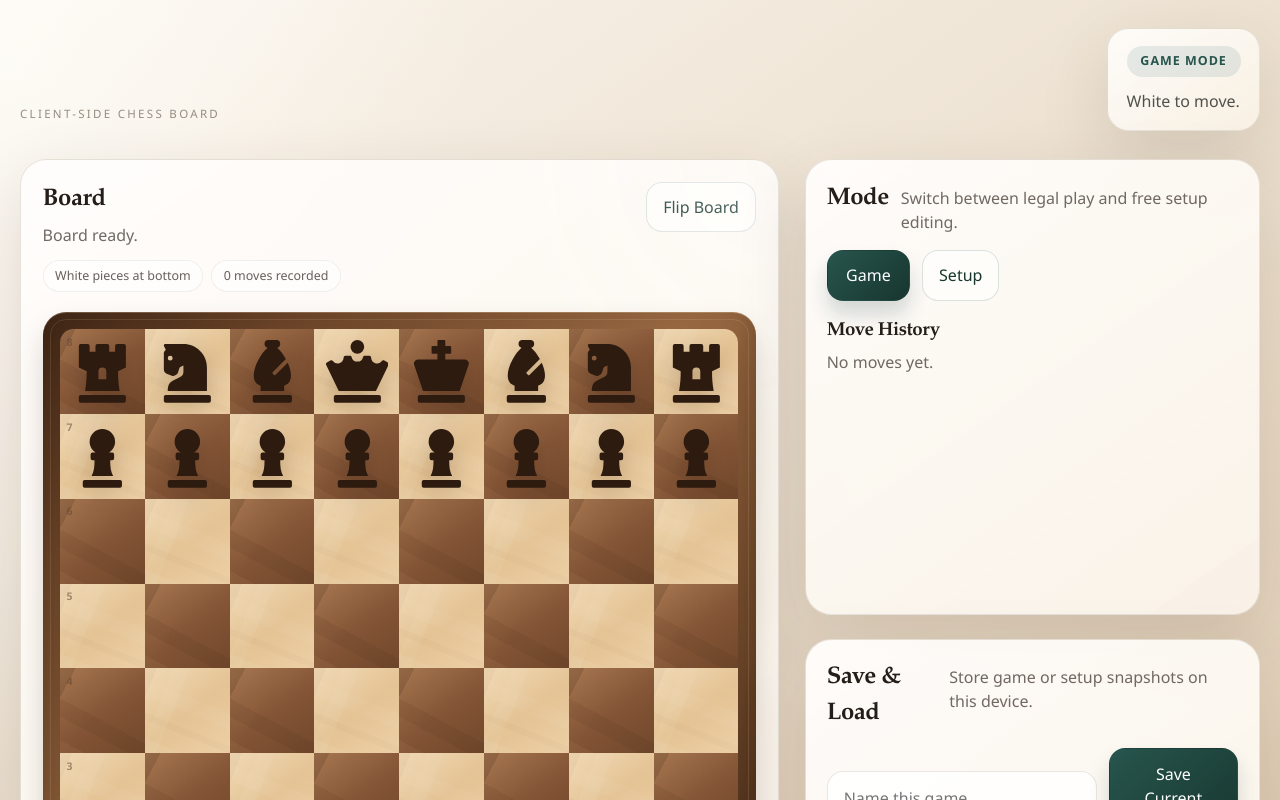
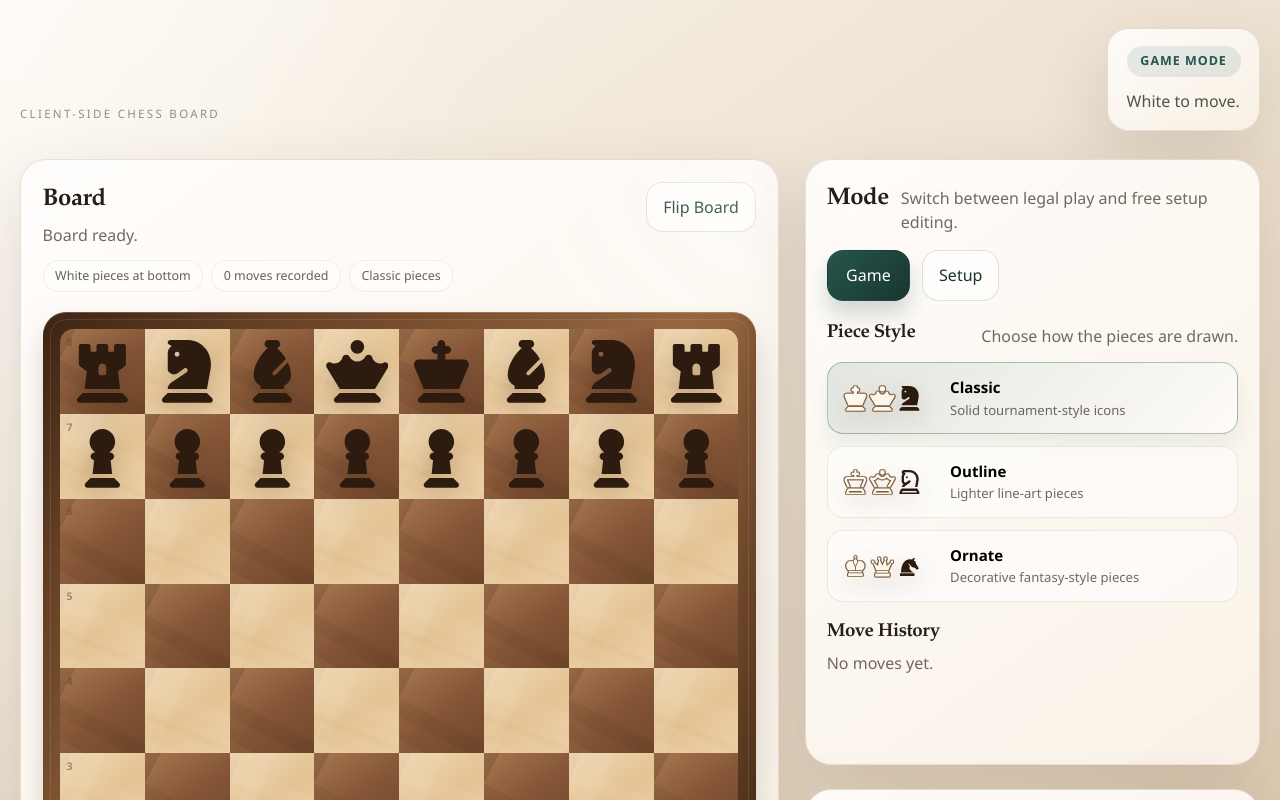
Before and after one commit to 1Brajesh/Chess, a React (Vite) app: page / in a window 1280 px wide. Shown: the top 800 px of the page. Built offline with nearby package versions, Linux system fonts and the light colour scheme.

Commit message:
Add selectable piece styles

```diff
--- a/src/App.jsx
+++ b/src/App.jsx
@@ -19,6 +19,11 @@ import {
   serializeGameSummary,
 } from './lib/chess.js';
 import ChessPiece from './components/ChessPiece.jsx';
+import {
+  DEFAULT_PIECE_STYLE,
+  PIECE_STYLE_OPTIONS,
+  normalizePieceStyle,
+} from './lib/pieceStyles.js';
 
 const APP_STORAGE_KEY = 'chess-board-session-v1';
 const SAVES_STORAGE_KEY = 'chess-board-saves-v1';
@@ -43,6 +48,7 @@ function loadPersistedApp() {
   const fallback = {
     mode: 'game',
     orientation: 'w',
+    pieceStyle: DEFAULT_PIECE_STYLE,
     gameState: createGameState(),
     setupState: makeEditorStateFromFen(STANDARD_START_FEN),
   };
@@ -63,6 +69,7 @@ function loadPersistedApp() {
     return {
       mode: parsed.mode === 'setup' ? 'setup' : 'game',
       orientation: parsed.orientation === 'b' ? 'b' : 'w',
+      pieceStyle: normalizePieceStyle(parsed.pieceStyle),
       gameState: normalizeGameState(parsed.gameState),
       setupState: normalizeSetupState(parsed.setupState),
     };
@@ -109,6 +116,7 @@ export default function App() {
   const [persisted] = useState(loadPersistedApp);
   const [mode, setMode] = useState(persisted.mode);
   const [orientation, setOrientation] = useState(persisted.orientation);
+  const [pieceStyle, setPieceStyle] = useState(persisted.pieceStyle);
   const [gameState, setGameState] = useState(persisted.gameState);
   const [setupState, setSetupState] = useState(persisted.setupState);
   const [savedItems, setSavedItems] = useState(loadSavedItems);
@@ -141,6 +149,9 @@ export default function App() {
         }`;
   const boardPerspective =
     orientation === 'w' ? 'White pieces at bottom' : 'Black pieces at bottom';
+  const activePieceStyleLabel =
+    PIECE_STYLE_OPTIONS.find((option) => option.value === pieceStyle)?.label ??
+    'Classic';
 
   useEffect(() => {
     window.localStorage.setItem(
@@ -148,11 +159,12 @@ export default function App() {
       JSON.stringify({
         mode,
         orientation,
+        pieceStyle,
         gameState,
         setupState,
       }),
     );
-  }, [gameState, mode, orientation, setupState]);
+  }, [gameState, mode, orientation, pieceStyle, setupState]);
 
   useEffect(() => {
     window.localStorage.setItem(SAVES_STORAGE_KEY, JSON.stringify(savedItems));
@@ -431,6 +443,7 @@ export default function App() {
                     ? `${moveList.length} move${moveList.length === 1 ? '' : 's'} recorded`
                     : `${setupState.turn === 'w' ? 'White' : 'Black'} to move`}
                 </span>
+                <span className="board-chip">{activePieceStyleLabel} pieces</span>
               </div>
             </div>
             <button
@@ -487,7 +500,9 @@ export default function App() {
                       {fileLabel ? (
                         <span className="square-file">{fileLabel}</span>
                       ) : null}
-                      {piece ? <ChessPiece piece={piece} /> : null}
+                      {piece ? (
+                        <ChessPiece piece={piece} pieceStyle={pieceStyle} />
+                      ) : null}
                     </button>
                   );
                 }),
@@ -530,7 +545,11 @@ export default function App() {
                           )
                         }
                       >
-                        <ChessPiece piece={pieceCode} className="promotion-piece" />
+                        <ChessPiece
+                          piece={pieceCode}
+                          pieceStyle={pieceStyle}
+                          className="promotion-piece"
+                        />
                         {PIECE_LABELS[pieceCode]}
                       </button>
                     );
@@ -571,6 +590,37 @@ export default function App() {
               </button>
             </div>
 
+            <div className="piece-style-panel">
+              <div className="section-heading compact">
+                <h3>Piece Style</h3>
+                <p>Choose how the pieces are drawn.</p>
+              </div>
+              <div className="piece-style-grid">
+                {PIECE_STYLE_OPTIONS.map((option) => (
+                  <button
+                    key={option.value}
+                    type="button"
+                    className={
+                      pieceStyle === option.value
+                        ? 'piece-style-button active'
+                        : 'piece-style-button'
+                    }
+                    onClick={() => setPieceStyle(option.value)}
+                  >
+                    <span className="piece-style-preview" aria-hidden="true">
+                      <ChessPiece piece="wK" pieceStyle={option.value} />
+                      <ChessPiece piece="wQ" pieceStyle={option.value} />
+                      <ChessPiece piece="bN" pieceStyle={option.value} />
+                    </span>
+                    <span className="piece-style-copy">
+                      <strong>{option.label}</strong>
+                      <span>{option.description}</span>
+                    </span>
+                  </button>
+                ))}
+              </div>
+            </div>
+
             {mode === 'setup' ? (
               <>
                 <div className="setup-palette">
@@ -589,7 +639,11 @@ export default function App() {
                         {piece === 'erase' ? (
                           <span className="erase-symbol">×</span>
                         ) : (
-                          <ChessPiece piece={piece} className="palette-piece" />
+                          <ChessPiece
+                            piece={piece}
+                            pieceStyle={pieceStyle}
+                            className="palette-piece"
+                          />
                         )}
                       </span>
                       <span>{PIECE_LABELS[piece]}</span>
--- a/src/components/ChessPiece.jsx
+++ b/src/components/ChessPiece.jsx
@@ -5,27 +5,76 @@ import {
   FaChessPawn,
   FaChessQueen,
   FaChessRook,
-} from 'react-icons/fa';
+} from 'react-icons/fa6';
+import {
+  FaRegChessBishop,
+  FaRegChessKing,
+  FaRegChessKnight,
+  FaRegChessPawn,
+  FaRegChessQueen,
+  FaRegChessRook,
+} from 'react-icons/fa6';
+import {
+  GiChessBishop,
+  GiChessKing,
+  GiChessKnight,
+  GiChessPawn,
+  GiChessQueen,
+  GiChessRook,
+} from 'react-icons/gi';
+import { DEFAULT_PIECE_STYLE, normalizePieceStyle } from '../lib/pieceStyles.js';
 
-const ICON_BY_PIECE = {
+const ICONS_BY_STYLE = {
+  classic: {
     K: FaChessKing,
     Q: FaChessQueen,
     R: FaChessRook,
     B: FaChessBishop,
     N: FaChessKnight,
     P: FaChessPawn,
+  },
+  outline: {
+    K: FaRegChessKing,
+    Q: FaRegChessQueen,
+    R: FaRegChessRook,
+    B: FaRegChessBishop,
+    N: FaRegChessKnight,
+    P: FaRegChessPawn,
+  },
+  ornate: {
+    K: GiChessKing,
+    Q: GiChessQueen,
+    R: GiChessRook,
+    B: GiChessBishop,
+    N: GiChessKnight,
+    P: GiChessPawn,
+  },
 };
 
-export default function ChessPiece({ piece, className = '' }) {
+export default function ChessPiece({
+  piece,
+  pieceStyle = DEFAULT_PIECE_STYLE,
+  className = '',
+}) {
   if (!piece || piece === 'erase') {
     return null;
   }
 
-  const Icon = ICON_BY_PIECE[piece[1]];
+  const resolvedStyle = normalizePieceStyle(pieceStyle);
+  const Icon = ICONS_BY_STYLE[resolvedStyle][piece[1]];
   const colorClass = piece.startsWith('w') ? 'white' : 'black';
 
   return (
-    <span className={['piece-render', colorClass, className].filter(Boolean).join(' ')}>
+    <span
+      className={[
+        'piece-render',
+        colorClass,
+        `style-${resolvedStyle}`,
+        className,
+      ]
+        .filter(Boolean)
+        .join(' ')}
+    >
       <Icon className="piece-icon" aria-hidden="true" focusable="false" />
     </span>
   );
--- /dev/null
+++ b/src/lib/pieceStyles.js
@@ -0,0 +1,27 @@
+export const DEFAULT_PIECE_STYLE = 'classic';
+
+export const PIECE_STYLE_OPTIONS = [
+  {
+    value: 'classic',
+    label: 'Classic',
+    description: 'Solid tournament-style icons',
+  },
+  {
+    value: 'outline',
+    label: 'Outline',
+    description: 'Lighter line-art pieces',
+  },
+  {
+    value: 'ornate',
+    label: 'Ornate',
+    description: 'Decorative fantasy-style pieces',
+  },
+];
+
+const PIECE_STYLE_SET = new Set(
+  PIECE_STYLE_OPTIONS.map((option) => option.value),
+);
+
+export function normalizePieceStyle(candidate) {
+  return PIECE_STYLE_SET.has(candidate) ? candidate : DEFAULT_PIECE_STYLE;
+}
--- a/src/styles.css
+++ b/src/styles.css
@@ -173,11 +173,16 @@ button {
 
 .board-toolbar h2,
 .section-heading h2,
+.section-heading h3,
 .history-panel h3,
 .promotion-card h3 {
   margin: 0;
   font-family: 'Iowan Old Style', 'Palatino Linotype', 'Book Antiqua', serif;
   letter-spacing: -0.02em;
+}
+
+.section-heading.compact {
+  margin-top: 1rem;
 }
 
 .board-toolbar p,
@@ -319,6 +324,16 @@ button {
   height: 100%;
 }
 
+.piece-render.style-outline {
+  width: 72%;
+  height: 72%;
+}
+
+.piece-render.style-ornate {
+  width: 78%;
+  height: 78%;
+}
+
 .piece-render.white {
   color: #fff8ec;
   filter:
@@ -412,6 +427,71 @@ button {
 
 .mode-switch {
   margin-top: 1rem;
+}
+
+.piece-style-panel {
+  margin-top: 1.15rem;
+}
+
+.piece-style-grid {
+  display: grid;
+  gap: 0.75rem;
+  margin-top: 0.9rem;
+}
+
+.piece-style-button {
+  display: flex;
+  align-items: center;
+  gap: 0.9rem;
+  width: 100%;
+  padding: 0.8rem 0.95rem;
+  border: 1px solid rgba(82, 61, 45, 0.1);
+  border-radius: 1rem;
+  background: rgba(255, 255, 255, 0.54);
+  text-align: left;
+  transition:
+    transform 160ms ease,
+    border-color 160ms ease,
+    box-shadow 160ms ease,
+    background 160ms ease;
+}
+
+.piece-style-button:hover {
+  transform: translateY(-1px);
+  box-shadow: 0 10px 18px rgba(66, 43, 25, 0.08);
+}
+
+.piece-style-button.active {
+  border-color: rgba(39, 85, 77, 0.35);
+  background:
+    linear-gradient(135deg, rgba(39, 85, 77, 0.12), rgba(255, 255, 255, 0.62));
+  box-shadow: 0 12px 20px rgba(39, 85, 77, 0.08);
+}
+
+.piece-style-preview {
+  display: inline-flex;
+  align-items: center;
+  gap: 0.15rem;
+  min-width: 5.8rem;
+}
+
+.piece-style-preview .piece-render {
+  width: 1.55rem;
+  height: 1.55rem;
+}
+
+.piece-style-copy {
+  display: grid;
+  gap: 0.12rem;
+}
+
+.piece-style-copy strong {
+  font-size: 0.94rem;
+}
+
+.piece-style-copy span {
+  color: rgba(45, 35, 28, 0.68);
+  font-size: 0.82rem;
 }
 
 .setup-palette {
@@ -576,6 +656,10 @@ button {
     flex-direction: column;
   }
 
+  .piece-style-button {
+    align-items: flex-start;
+  }
+
   .board-square.selected {
     box-shadow: inset 0 0 0 3px rgba(15, 76, 92, 0.88);
   }
```
Also changed, not shown: 1 other file (tests, documents, lock files or other folders). Lines whose indentation alone changed are shown as unchanged.
